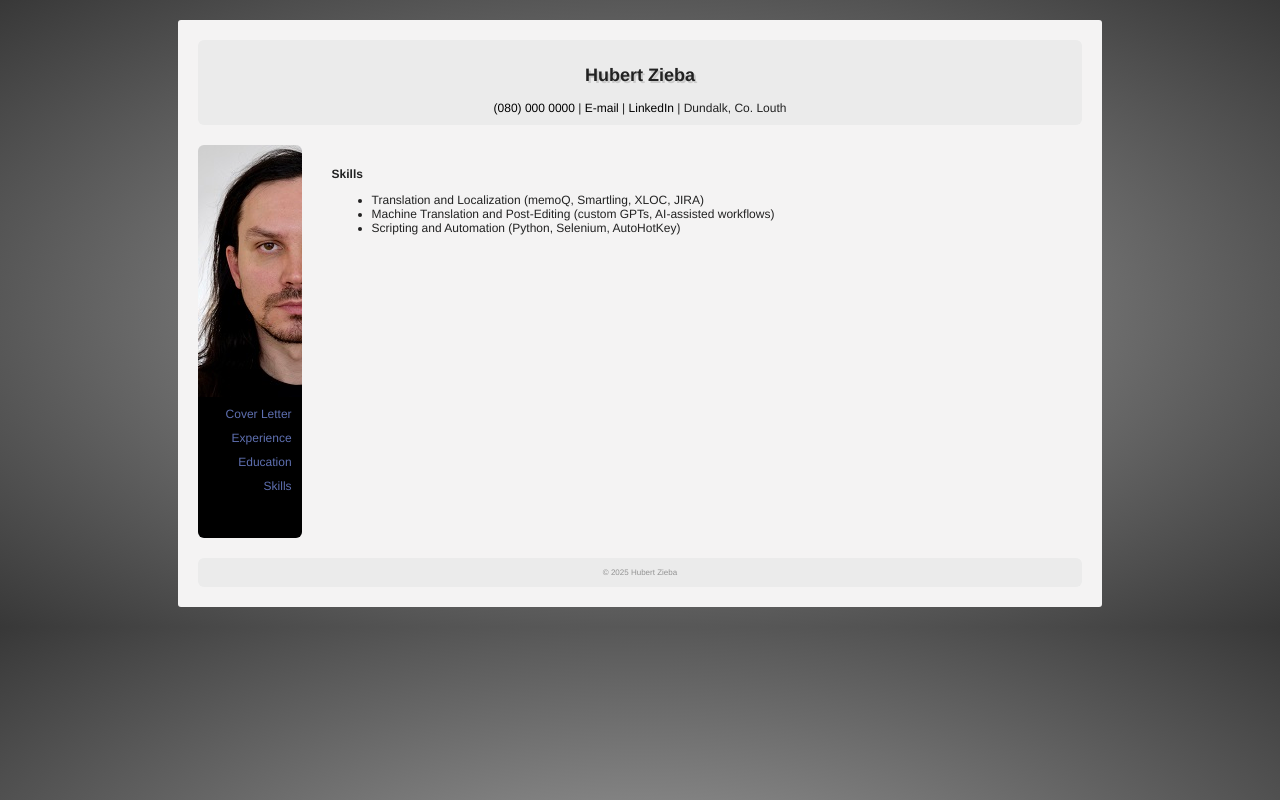
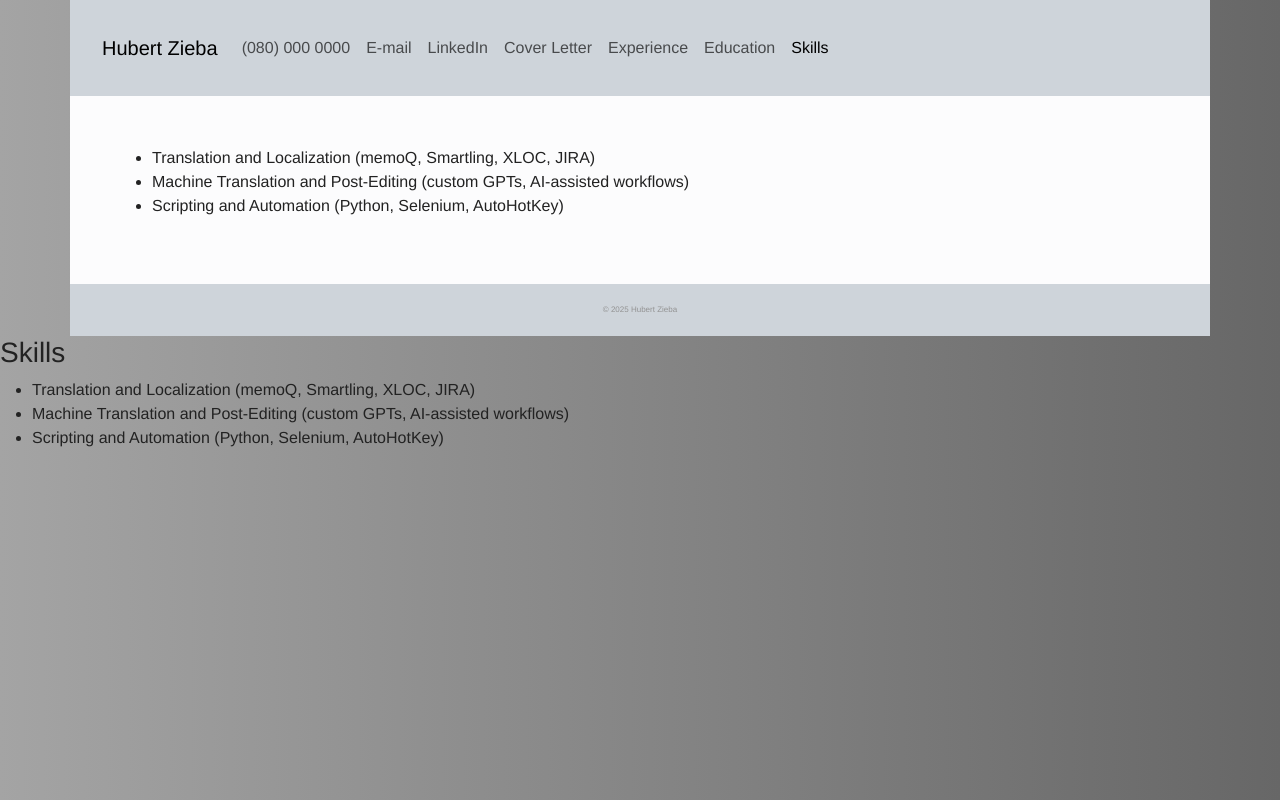
Before and after one commit to hwzieba/hwzieba.github.io, a plain HTML site: page skills/index.html in a window 1280 px wide. Drawn offline with nearby package versions, Linux system fonts and the light colour scheme.

Commit message:
Adding Bootstrap

```diff
--- a/skills/index.html
+++ b/skills/index.html
@@ -1,34 +1,58 @@
+
 <!DOCTYPE html>
 <html>
 	<head>
 		<title>
 			Hubert Zieba CV
 		</title>
+		<link href="https://cdn.jsdelivr.net/npm/bootstrap@5.3.8/dist/css/bootstrap.min.css" rel="stylesheet" integrity="sha384-sRIl4kxILFvY47J16cr9ZwB07vP4J8+LH7qKQnuqkuIAvNWLzeN8tE5YBujZqJLB" crossorigin="anonymous">
+		<script src="https://cdn.jsdelivr.net/npm/bootstrap@5.3.8/dist/js/bootstrap.bundle.min.js" integrity="sha384-FKyoEForCGlyvwx9Hj09JcYn3nv7wiPVlz7YYwJrWVcXK/BmnVDxM+D2scQbITxI" crossorigin="anonymous"></script>
 		<link rel="stylesheet" href="../styles/style.css">
 	</head>
 	<body>
+		<div class="container">
+			<div class="row bg-dark-subtle">
+				<div class="col-lg-12 header bg-dark-subtle">
+					<nav class="navbar navbar-expand-lg bg-dark-subtle align-baseline">
+					<div class="container-fluid">
+						<a class="navbar-brand" href="#">Hubert Zieba</a>
+						<button class="navbar-toggler" type="button" data-bs-toggle="collapse" data-bs-target="#navbarNavAltMarkup" aria-controls="navbarNavAltMarkup" aria-expanded="false" aria-label="Toggle navigation">
+						<span class="navbar-toggler-icon"></span>
+						</button>
+						<div class="collapse navbar-collapse" id="navbarNavAltMarkup">
+						<div class="navbar-nav">
+							<a class="nav-link" href="tel:+3530800000000">(080) 000 0000</a>
+							<a class="nav-link" href="mailto:x24110892@student.ncirl.ie">E-mail</a>
+							<a class="nav-link" href="https://www.linkedin.com/in/hubertzieba1987/" target="_blank">LinkedIn</a>
+							<a class="nav-link" href="../index.html">Cover Letter</a>
+							<a class="nav-link" href="../exp/index.html">Experience</a>
+							<a class="nav-link" href="../edu/index.html">Education</a>
+							<a class="nav-link active" aria-current="page" href="">Skills</a>
+						</div>
+						</div>
+					</div>
+					</nav>
+				</div>
+			</div>
+			<div class="row">
+				<div class="col-lg-12 main bg-light-subtle">
+					<ul>
+						<li>Translation and Localization (memoQ, Smartling, XLOC, JIRA)</li>
+						<li>Machine Translation and Post-Editing (custom GPTs, AI-assisted workflows)</li>
+						<li>Scripting and Automation (Python, Selenium, AutoHotKey)</li>
+					</ul>
+				</div>
+			</div>
+			<div class="row">
+				<div class="col-lg-12 footer bg-dark-subtle">&copy; 2025 Hubert Zieba</div>
+			</div>
+		</div>
+	</body>
+</html>
 
-		<div class="container">
-			<header class="header">
-					<h2>Hubert Zieba</h2>
-					<a href="tel:+3530800000000">(080) 000 0000</a> |
-					<a href="x24110892@student.ncirl.ie">E-mail</a> |
-					<a href="https://www.linkedin.com/in/hubertzieba1987/">LinkedIn</a> |
-					Dundalk, Co. Louth
-			</header>
-			<main class="content">
-				<div class="left-column">
-					<h3>
-						<ul>
-							<li><a href="../index.html">Cover Letter</a></li>
-							<li><a href="../exp/index.html">Experience</a></li>
-							<li><a href="../edu/index.html">Education</a></li>
-							<li><a href="">Skills</a></li>
-						</ul>
 
-					</h3>
-				</div>
-				<div class="main">
+
+
 					<h3>
 						Skills
 					</h3>
@@ -37,9 +61,3 @@
 						<li>Machine Translation and Post-Editing (custom GPTs, AI-assisted workflows)</li>
 						<li>Scripting and Automation (Python, Selenium, AutoHotKey)</li>
 					</ul>
-				</div>
-			</main>
-			<footer class="footer">&copy; 2025 Hubert Zieba</footer>
-		</div>
-	</body>
-</html>
--- a/styles/style.css
+++ b/styles/style.css
@@ -1,5 +1,5 @@
 body {
-	background-image: radial-gradient(#a4a4a4, #383838);
+	background-image: linear-gradient(90deg,#a4a4a4, #676767);
 	font-family: Helvetica, sans-serif;
 	color: #222222;
 }
@@ -7,83 +7,18 @@ a {
 	color: #000000;
 	text-decoration: none;
 }
-h2{
-	font-size: 18px;
-	text-shadow: 2px 2px #cacaca;
-}
-h3{
-	font-size: 12px;
-	font-weight: bold;
-}
-/*@media(min-width:1000px){}*/
-.container{
-	background: #f4f3f3;
-	margin: 20px auto;
+.header{
+	text-align: center;
+	margin: 0px auto;
 	padding:20px;
-	width: min(900px, 70%);
-	height:100%;
-	justify-content:space-between;
-	border-radius: 3px;
-	font-size: 12px;
-}
 
-.header{
-	padding:10px;
-	background: #ebebeb;
-	border-radius: 6px;
-	margin-bottom:20px;
-	text-align: center;
-}
-.content{
-	display: block;
 }
 .main{
-	float: left;
-	padding:10px;
-	margin-left:20px;
-	width: 70%;
-	height:auto;
-	border-radius: 6px;
-
-}
-.left-column{
-	padding:10px;
-	padding-top:250px;
-	color:#ebebeb;
-	width:84px;
-	height:133px;
-	float:left;
-	background-image: url("../images/image.jpg");
-	background-repeat: no-repeat;
-	background-color: #000000;
-	border-radius: 6px;
-	text-align: right;
-}
-.left-column a{
-	color: #5e6fb0;
-}
-.left-column ul{
-	list-style: none;
-	padding:0px;
-
-}
-.left-column h3{
-	font-weight: normal;
-}
-.left-column li{
-	padding-bottom:10px;
-}
-.content:after{
-    content: "";
-    display: table;
-    clear: both;
+	padding:50px;
 }
 .footer{
-	padding:10px;
-	background: #ebebeb;
-	border-radius: 6px;
-	margin-top:20px;
 	text-align:center;
 	font-size: 8px;
 	color:#939393;
+	padding:20px;
 }
```
Also changed, not shown: edu/index.html (+30 -27 lines), exp/index.html (+30 -26 lines), index.html (+31 -25 lines).
